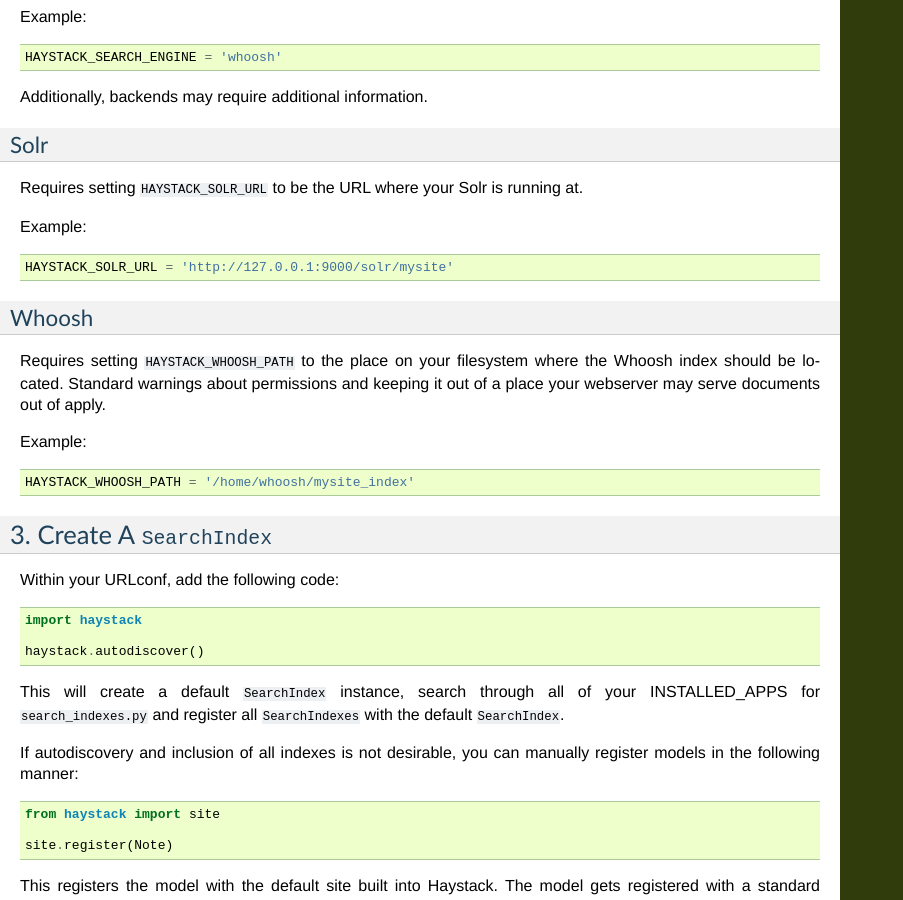
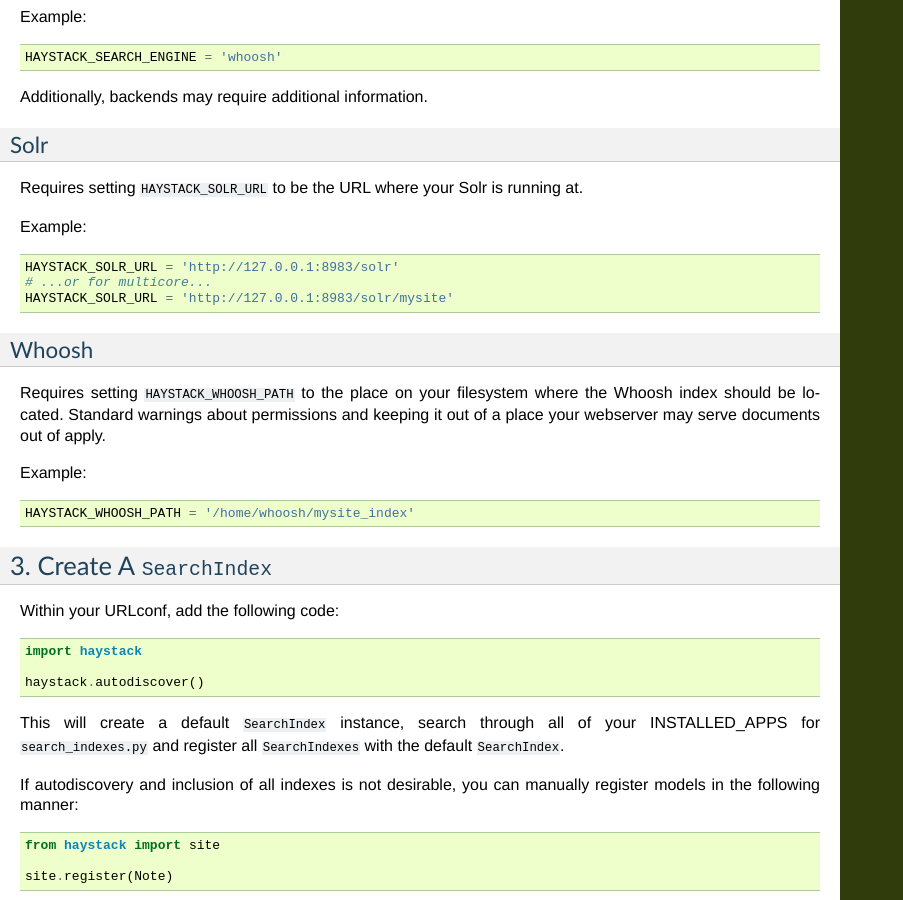
Before and after one commit to django-haystack/django-haystack, a Sphinx documentation site: the page built from docs/tutorial.rst, in a window 1280 px wide and 900 px high, scrolled down 791 px. Shown: the whole window, without its empty margins (0-903 px from the left). Built offline with Sphinx 7.4.7, drawn with Linux system fonts in a browser that asks for light colours.

Commit message:
Updated documentation to reflect basic Solr setup.

```diff
--- a/docs/tutorial.rst
+++ b/docs/tutorial.rst
@@ -57,7 +57,9 @@
 
 Example::
 
-    HAYSTACK_SOLR_URL = 'http://127.0.0.1:9000/solr/mysite'
+    HAYSTACK_SOLR_URL = 'http://127.0.0.1:8983/solr'
+    # ...or for multicore...
+    HAYSTACK_SOLR_URL = 'http://127.0.0.1:8983/solr/mysite'
 
 
 Whoosh
```
